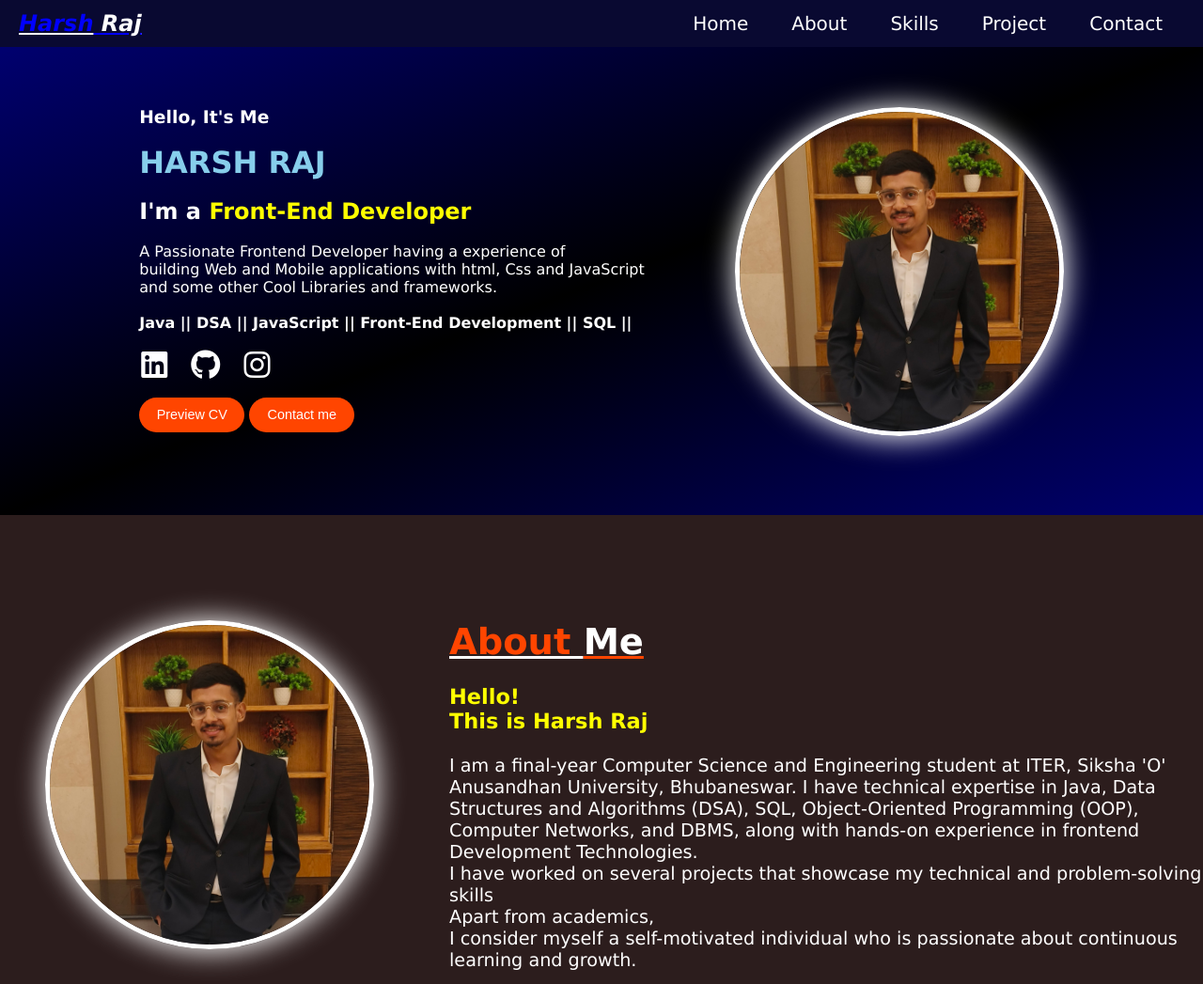
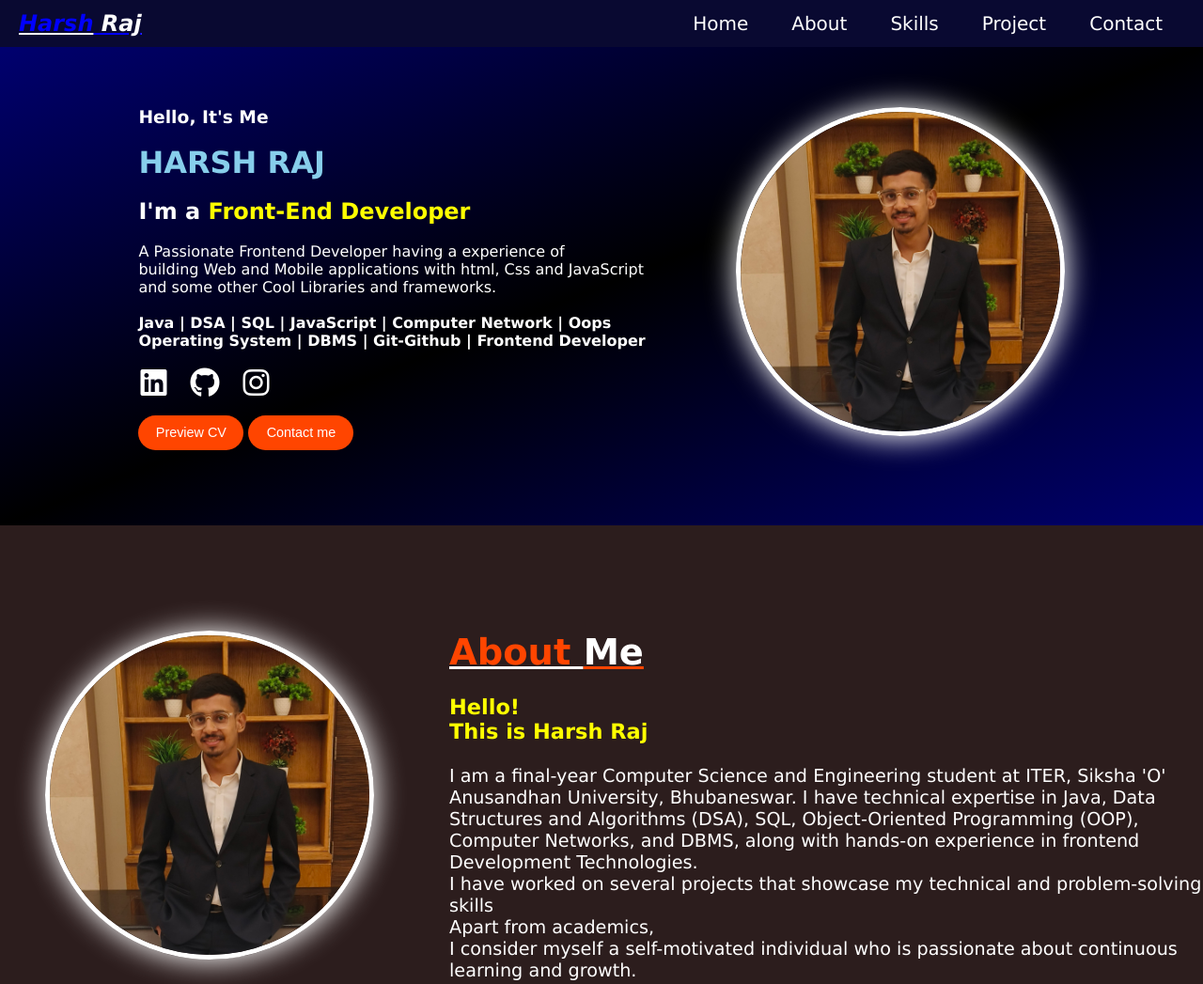
Before and after one commit to harsh10009/Personal-Portfolio, a plain HTML site: page index.html in a window 1280 px wide. Shown: the top 1047 px of the page at 94% size. Drawn offline with Linux system fonts and the light colour scheme.

Commit message:
Update index.html

```diff
--- a/index.html
+++ b/index.html
@@ -51,7 +51,9 @@
              applications with html, Css and JavaScript <br />and some other Cool Libraries and
             frameworks.</p>
             <br />
-            <h4>Java || DSA || JavaScript || Front-End Development || SQL || </h4>
+            <h4>Java | DSA | SQL | JavaScript | Computer Network | Oops</h4>
+            <h4>Operating System | DBMS | Git-Github | Frontend Developer</h4>
+
 
             <br>
             <div class="Smedia">
```
